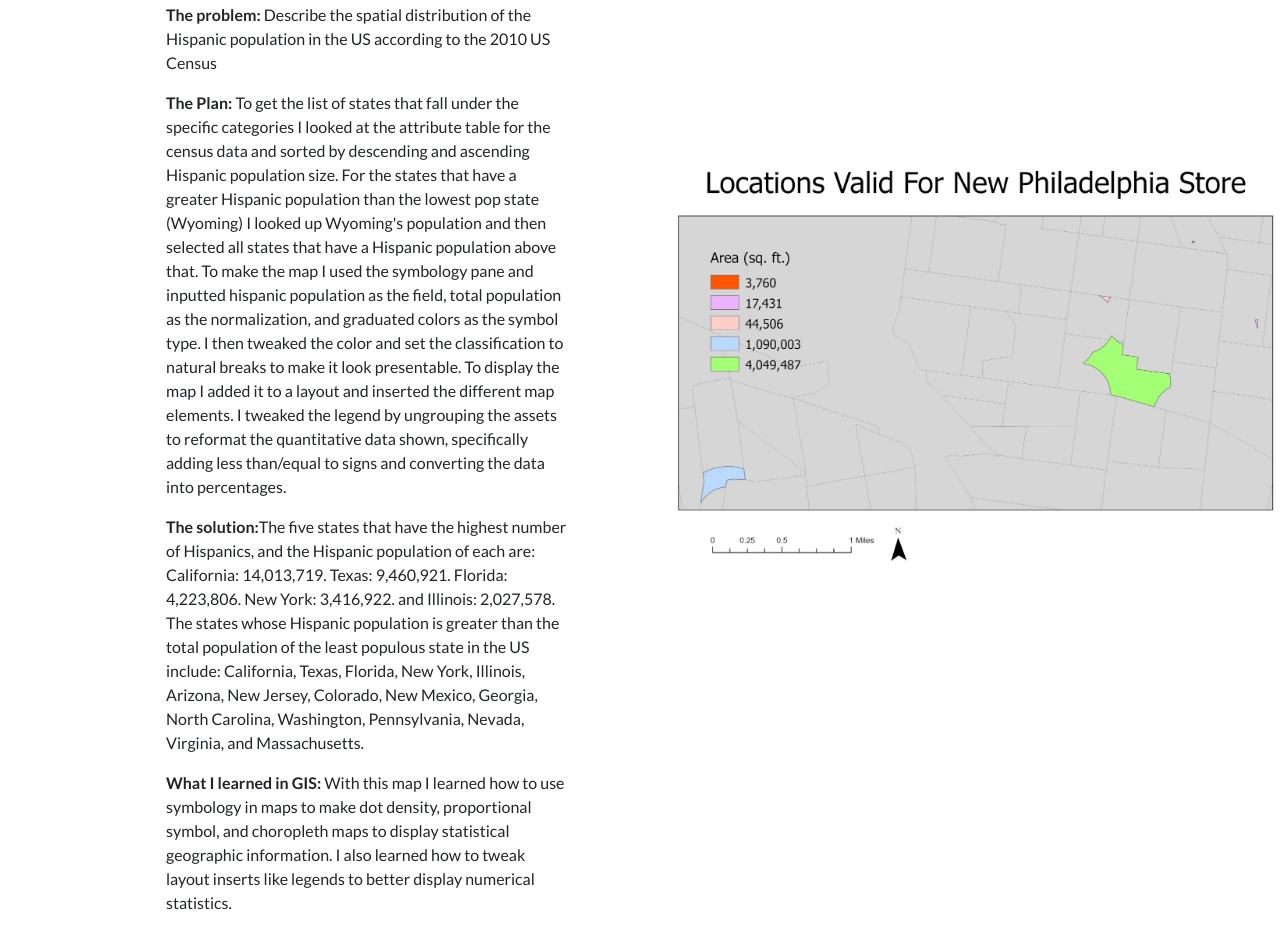
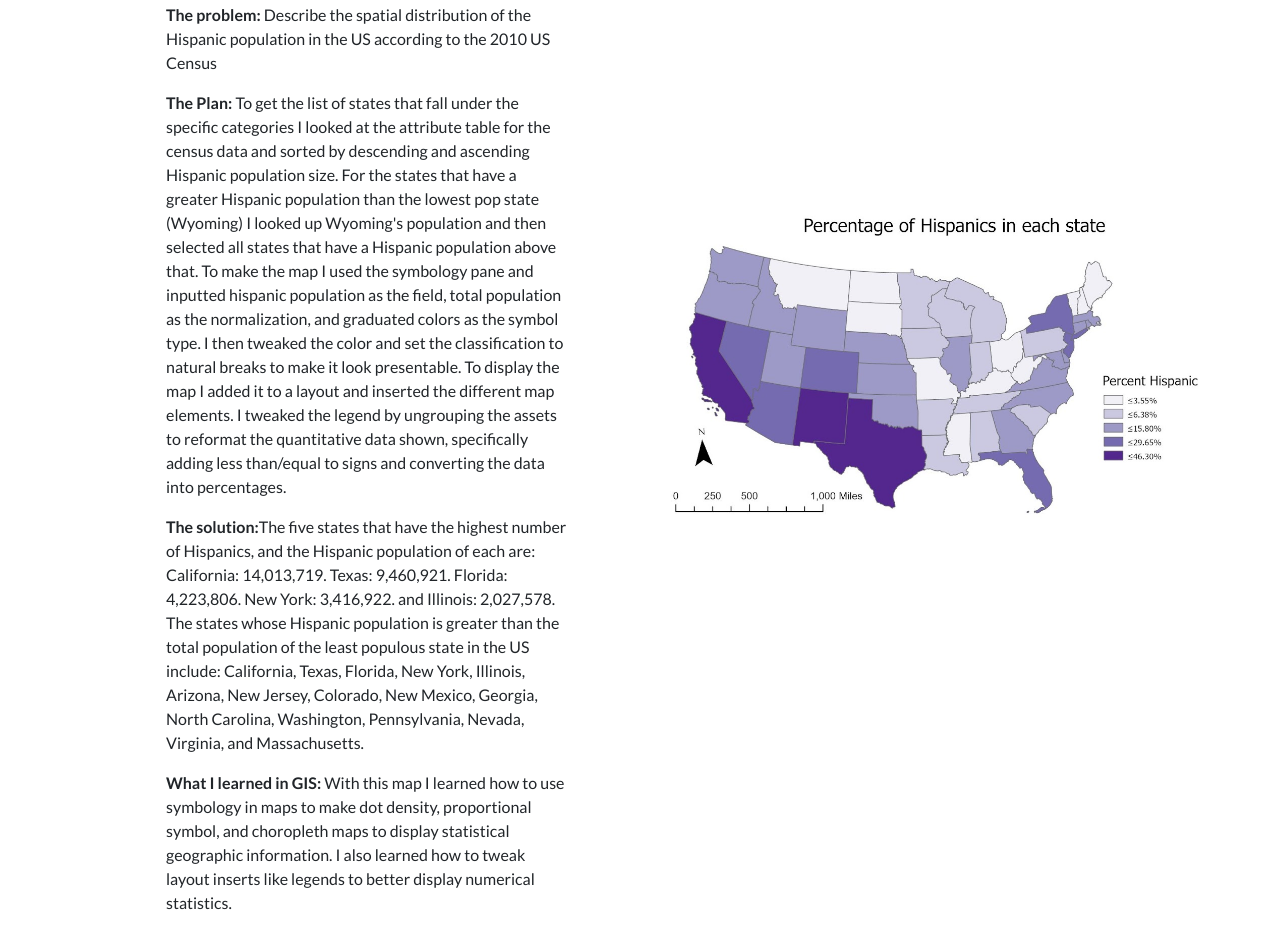
Before and after one commit to Halff-Ear/Half_, a plain HTML site: page index.html in a window 1280 px wide. Shown: the part 2543-3492 px from the top of the page. Drawn offline with nearby package versions, Linux system fonts and the light colour scheme.

Commit message:
Update index.html

```diff
--- a/index.html
+++ b/index.html
@@ -83,7 +83,7 @@
             <div class="container px-5">
                 <div class="row gx-5 align-items-center">
                     <div class="col-lg-6 order-lg-2">
-                       <img src="images/map 1.png" alt="3">
+                       <img src="images/map3.png" alt="3">
                     </div>
                     <div class="col-lg-6 order-lg-1">
                         <div class="p-5">
```
